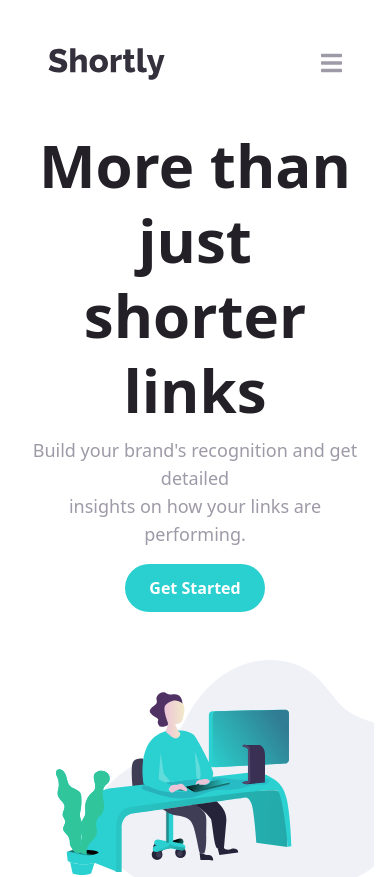
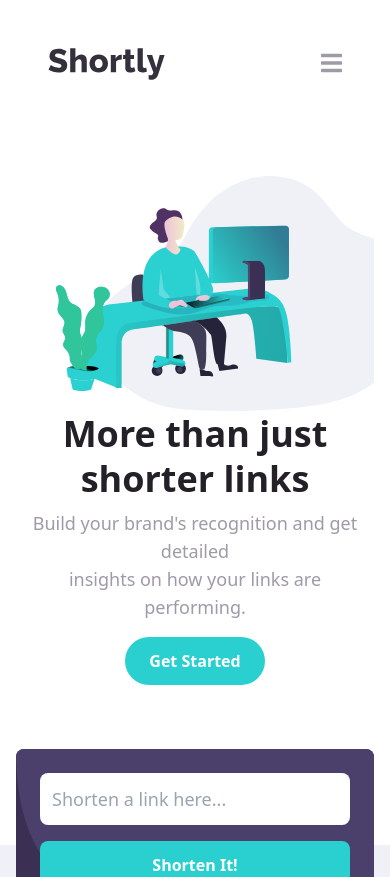
Before and after one commit to Barrique-v1/e-mission-challenge, a Vue app: page / in a window 390 px wide. Shown: the top 877 px of the page. Built offline with nearby package versions, Linux system fonts and the light colour scheme.

Commit message:
feat: Adjust layout to display image above text on smaller screens

```diff
--- a/src/components/HeroSection.vue
+++ b/src/components/HeroSection.vue
@@ -1,8 +1,13 @@
 <template>
   <section class="relative flex flex-col md:flex-row items-center justify-between mobile:mt-4 sm:mt-16">
+    <!-- Image Section -->
+    <div class="relative overflow-hidden w-full mt-12 md:mt-0 md:w-auto md:absolute md:right-0 md:top-0 order-1 md:order-2">
+      <img :src="illustrationWorking" alt="Working Illustration" class="w-full max-w-none md:max-w-xl object-cover md:object-contain translate-x-10 sm:translate-x-16 md:translate-x-24">
+    </div>
+
     <!-- Text Section -->
-    <div class="text-center md:text-left md:max-w-xl">
-      <h1 class="text-6xl md:text-7xl font-bold text-veryDarkViolet leading-tight">
+    <div class="text-center md:text-left md:max-w-xl order-2 md:order-1">
+      <h1 class="text-4xl md:text-7xl font-bold text-veryDarkViolet leading-tight">
         More than just<br> shorter links
       </h1>
       <p class="text-grayishViolet text-lg my-2 md:my-4">
@@ -12,13 +17,9 @@
         Get Started
       </button>
     </div>
-
-    <!-- Image Section -->
-    <div class="relative overflow-hidden w-full mt-12 md:mt-0 md:w-auto md:absolute md:right-0 md:top-0">
-      <img :src="illustrationWorking" alt="Working Illustration" class="w-full max-w-none md:max-w-xl object-cover md:object-contain translate-x-10 sm:translate-x-16 md:translate-x-24">
-    </div>
   </section>
 </template>
+
 
 <script setup>
 import illustrationWorking from "@/assets/images/illustration-working.svg";
```
